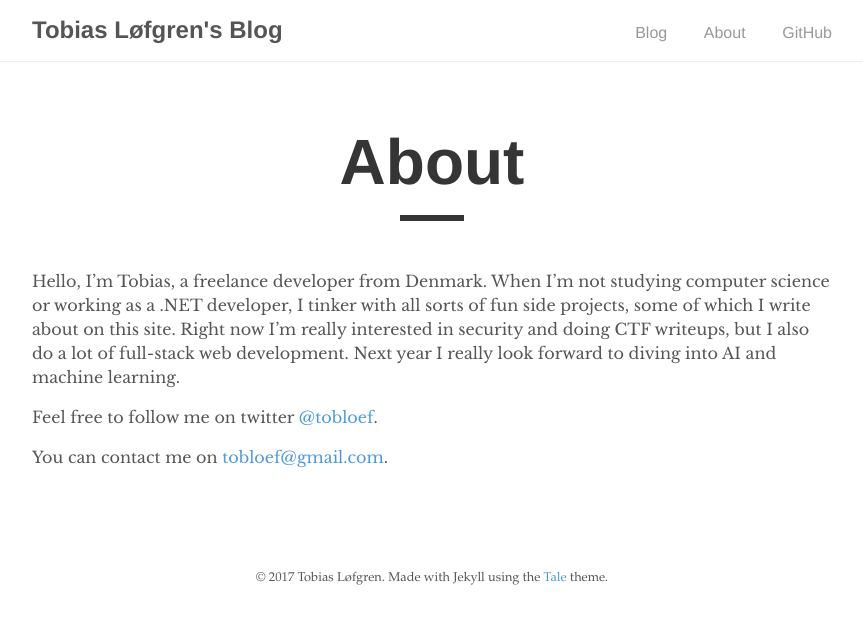
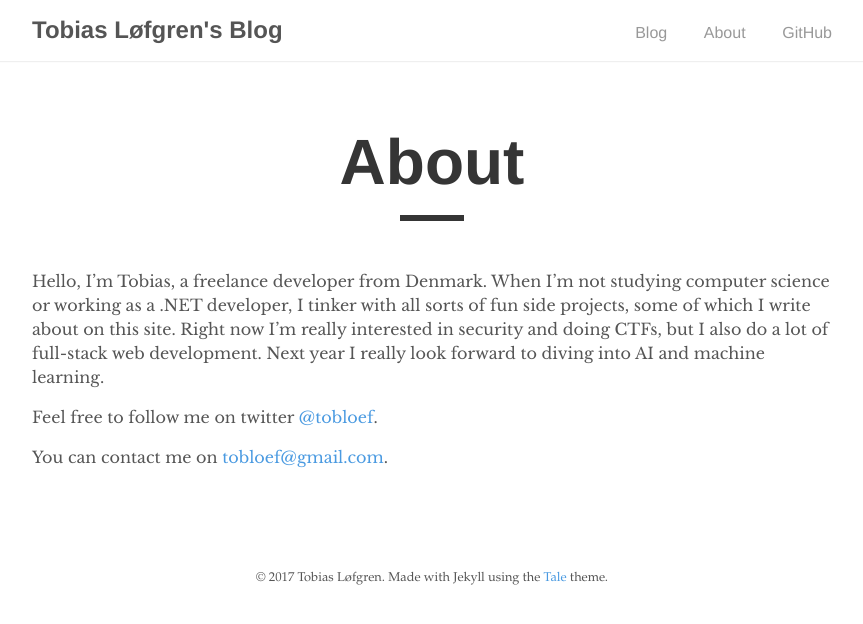
Before and after one commit to tobloef/tobloef.github.io, a Jekyll site: the page built from about.md, in a window 1280 px wide. Shown: the top 624 px of the page, without its empty margins (208-1071 px from the left). Built offline with Jekyll 4.4.1, drawn with Linux system fonts in a browser that asks for light colours.

Commit message:
Minor fixes

```diff
--- a/_sass/_base.scss
+++ b/_sass/_base.scss
@@ -41,6 +41,7 @@ a {
 
 .fake-link {
   color: $blue;
+  display: inline;
 }
 
 .fake-link:hover {
--- a/_sass/_post.scss
+++ b/_sass/_post.scss
@@ -29,7 +29,6 @@
 
   p {
     margin: 0 0 1rem;
-    //text-align: justify;
   }
 
   a:hover {
--- a/about.md
+++ b/about.md
@@ -4,8 +4,8 @@ title: "About"
 permalink: /about
 ---
 
-Hello, I'm Tobias, a freelance developer from Denmark. When I'm not studying computer science or working as a .NET developer, I tinker with all sorts of fun side projects, some of which I write about on this site. Right now I'm really interested in security and doing CTF writeups, but I also do a lot of full-stack web development. Next year I really look forward to diving into AI and machine learning.
+Hello, I'm Tobias, a freelance developer from Denmark. When I'm not studying computer science or working as a .NET developer, I tinker with all sorts of fun side projects, some of which I write about on this site. Right now I'm really interested in security and doing CTFs, but I also do a lot of full-stack web development. Next year I really look forward to diving into AI and machine learning.
 
 Feel free to follow me on twitter [@tobloef](https://www.twitter.com/tobloef).
 
-You can contact me on [tobloef@gmail.com](tobloef@gmail.com).
+You can contact me on [tobloef@gmail.com](mailto:tobloef@gmail.com).
```
Also changed, not shown: _posts/2017-10-22-pwn2win-ctf-2017.md (+1 -1 lines).
